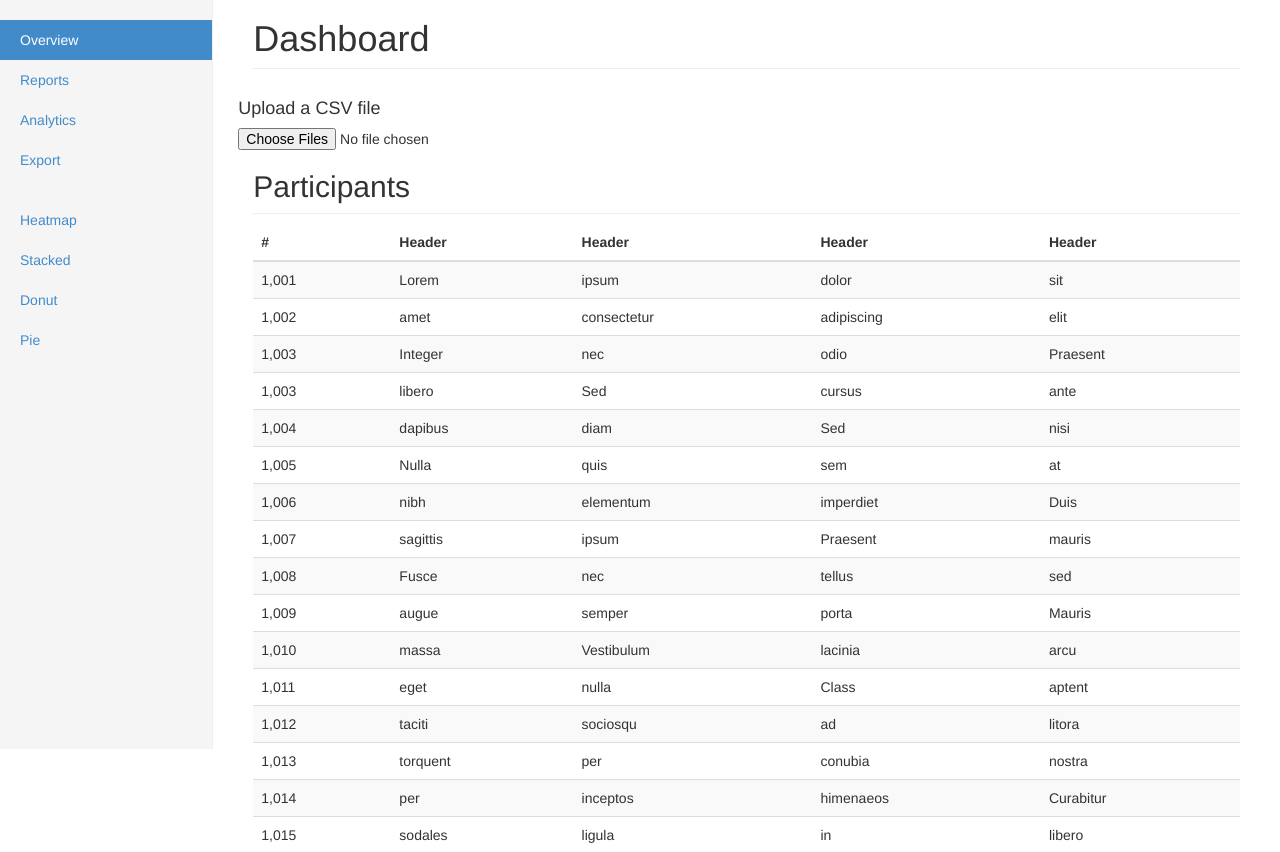
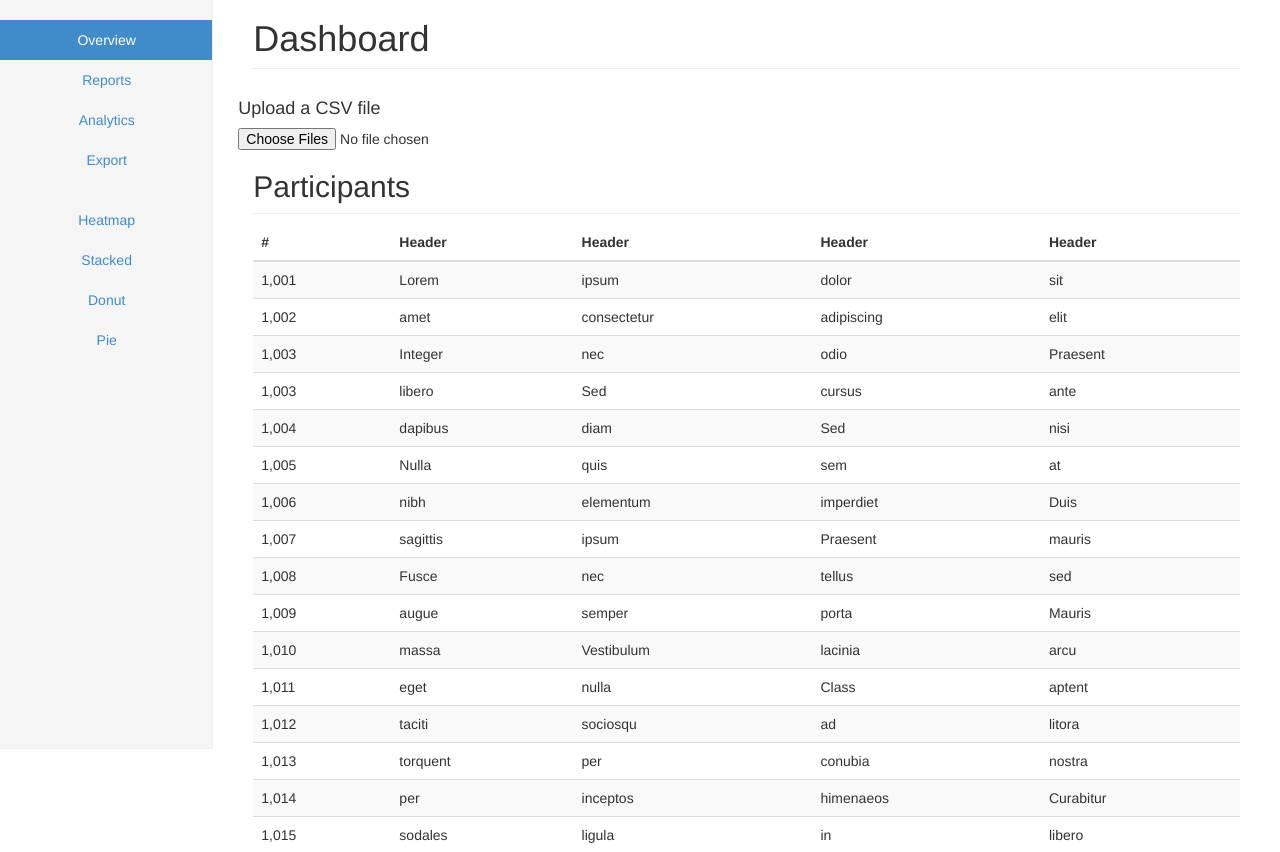
Before and after one commit to donfusilli/clockwise_bootstrap, a PHP site: page /index.php in a window 1280 px wide. Shown: the part 51-903 px from the top of the page. Run offline with PHP 8.4, Linux system fonts and the light colour scheme; some libraries are stand-ins or nearby versions.

Commit message:
sidebar visibility

```diff
--- a/css/dashboard.css
+++ b/css/dashboard.css
@@ -24,8 +24,13 @@ body {
 
 /* Hide for mobile, show later */
 .sidebar {
-  display: none;
+    text-align: center;
+   background-color: #f5f5f5;
+   border-bottom: 1px solid #eee;
+    padding:5px;
 }
+
+
 @media (min-width: 768px) {
   .sidebar {
     position: fixed;
```
